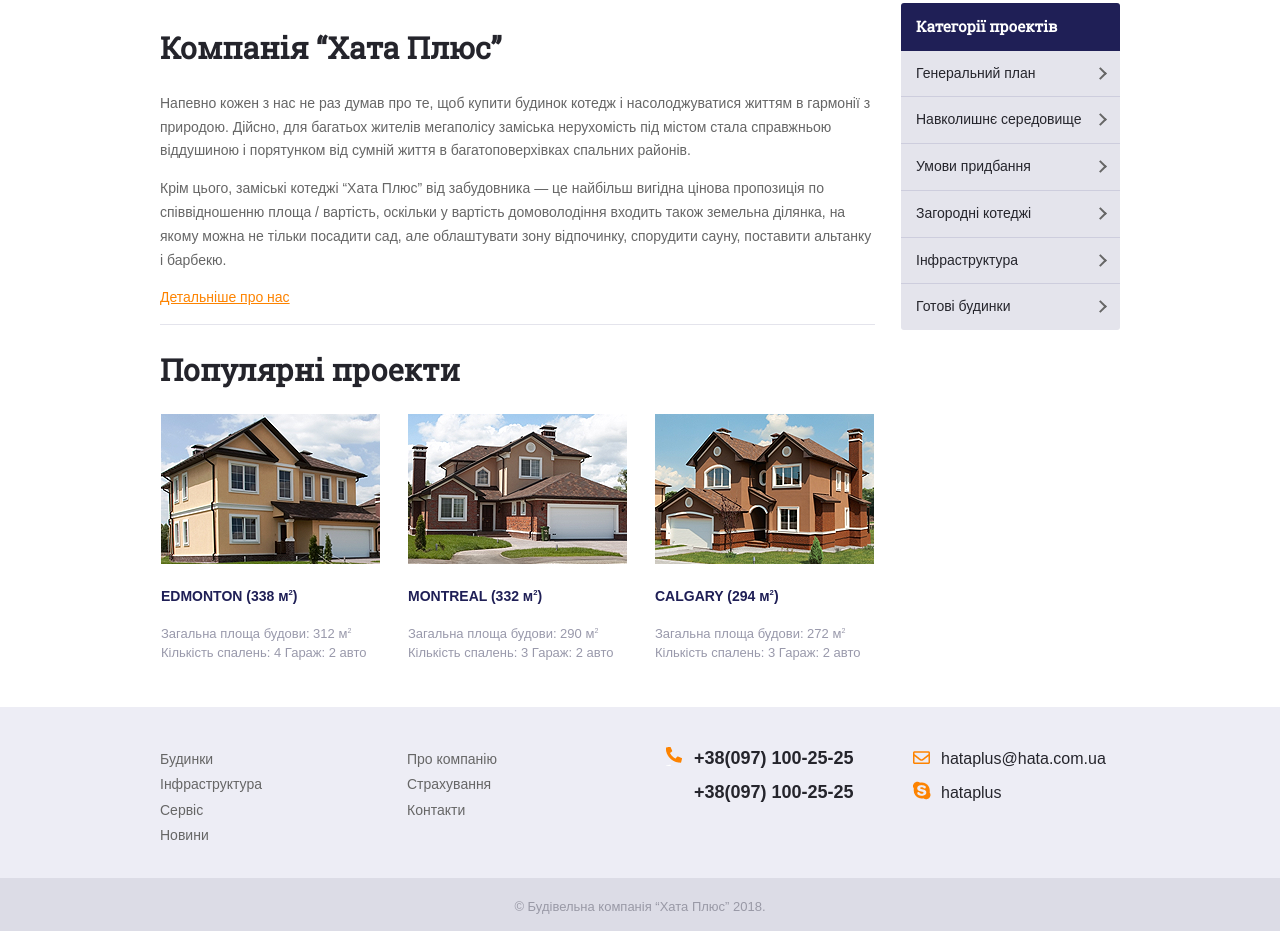
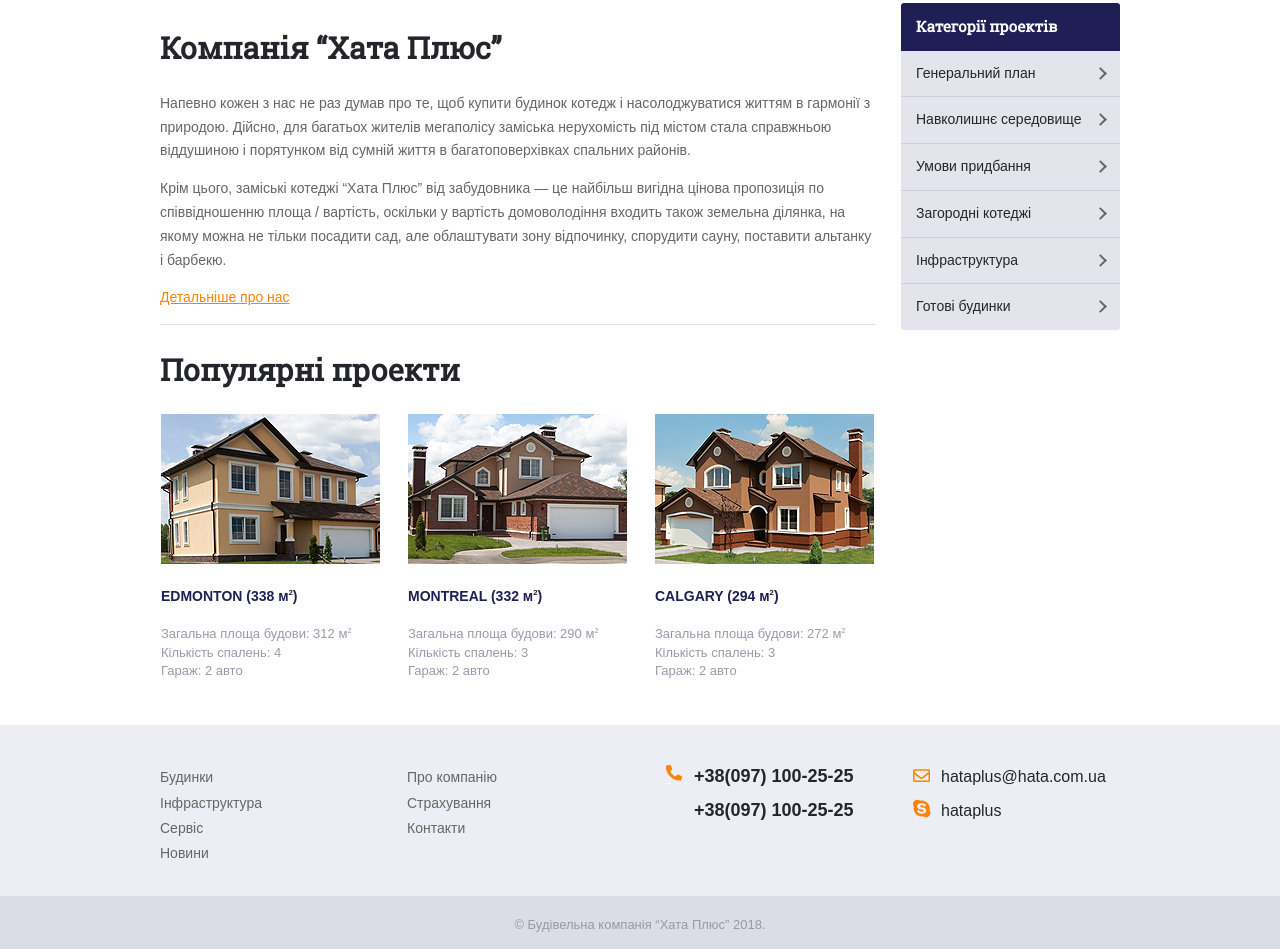
Before and after one commit to ligop/hata-plus, a plain HTML site: page index.html in a window 1280 px wide. Shown: the part 456-1405 px from the top of the page. Drawn offline with Linux system fonts and the light colour scheme.

Commit message:
hata-plus

```diff
--- a/index.html
+++ b/index.html
@@ -96,8 +96,8 @@
                             <h3><a href="#">EDMONTON (338 м<sup>2</sup>)</a></h3>
                             <p>
                                 Загальна площа будови: 312 м<sup>2</sup>
-                                Кількість спалень: 4
-                                Гараж: 2 авто
+                                <p>Кількість спалень: 4</p>
+                                <p>Гараж: 2 авто</p>
                             </p>
                         </figcaption>
                     </figure>
@@ -107,8 +107,8 @@
                             <h3><a href="#">MONTREAL (332 м<sup>2</sup>)</a></h3>
                             <p>
                                 Загальна площа будови: 290 м<sup>2</sup>
-                                Кількість спалень: 3
-                                Гараж: 2 авто
+                                <p>Кількість спалень: 3</p>
+                                <p>Гараж: 2 авто</p>
                             </p>
                         </figcaption>
                     </figure>
@@ -118,8 +118,8 @@
                             <h3><a href="#">CALGARY (294 м<sup>2</sup>)</a></h3>
                             <p>
                                 Загальна площа будови: 272 м<sup>2</sup>
-                                Кількість спалень: 3
-                                Гараж: 2 авто
+                                <p>Кількість спалень: 3</p>
+                                <p>Гараж: 2 авто</p>
                             </p>
                         </figcaption>
                     </figure>
```
